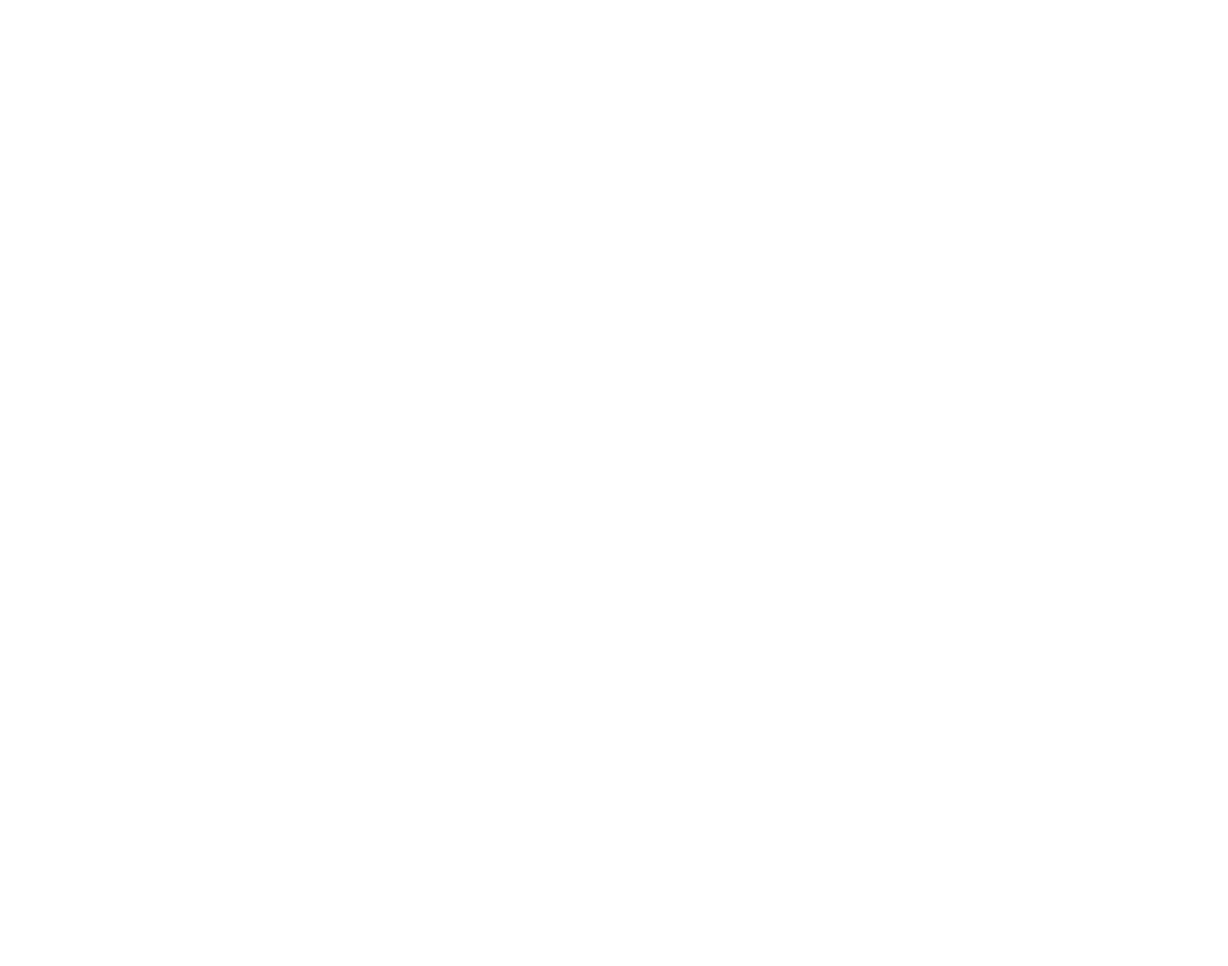
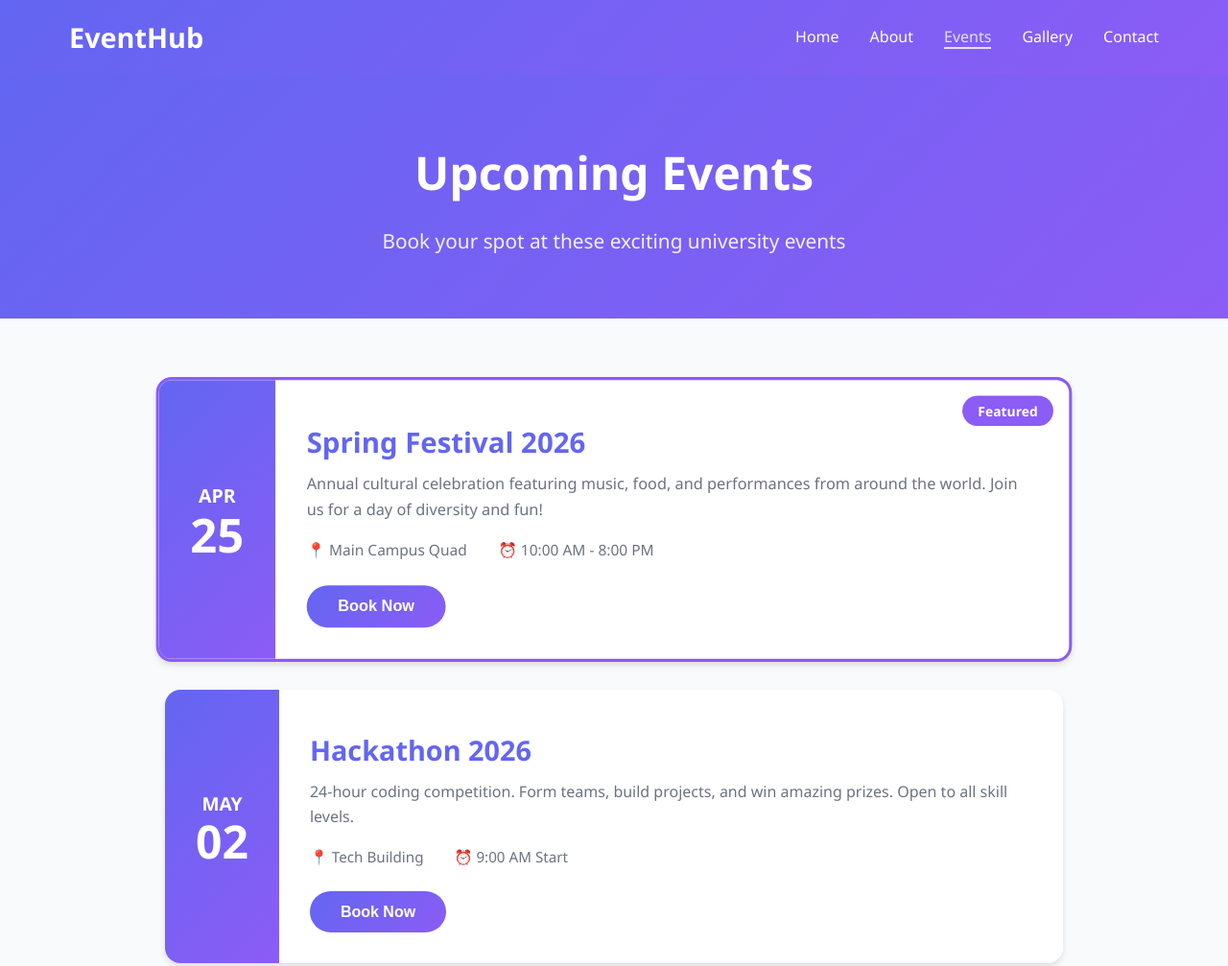
Before and after one commit to AbuHuraraDone/campus-events, a website: page src/packages.html in a window 1280 px wide. Shown: the top 1007 px of the page at 96% size. Before the commit the page ends 800 px from the top, so only its background shows below. Drawn offline with Linux system fonts and the light colour scheme.

Commit message:
Implemented package page

```diff
--- a/src/packages.html
+++ b/src/packages.html
@@ -0,0 +1,117 @@
+<!DOCTYPE html>
+<html lang="en">
+<head>
+    <meta charset="UTF-8">
+    <meta name="viewport" content="width=device-width, initial-scale=1.0">
+    <title>Event Packages</title>
+    <link rel="stylesheet" href="../styles/style.css">
+</head>
+<body>
+    <header class="page-header">
+        <nav class="navbar">
+            <div class="logo">EventHub</div>
+            <ul class="nav-links">
+                <li><a href="index.html">Home</a></li>
+                <li><a href="destination.html">About</a></li>
+                <li><a href="packages.html" class="active">Events</a></li>
+                <li><a href="gallery.html">Gallery</a></li>
+                <li><a href="contact.html">Contact</a></li>
+            </ul>
+        </nav>
+    </header>
+
+    <main>
+        <section class="packages-hero">
+            <h1>Upcoming Events</h1>
+            <p>Book your spot at these exciting university events</p>
+        </section>
+
+        <section class="events-container">
+            <div class="event-card featured">
+                <div class="event-date">
+                    <span class="month">APR</span>
+                    <span class="day">25</span>
+                </div>
+                <div class="event-details">
+                    <span class="event-tag">Featured</span>
+                    <h2>Spring Festival 2026</h2>
+                    <p class="event-desc">Annual cultural celebration featuring music, food, and performances from around the world. Join us for a day of diversity and fun!</p>
+                    <div class="event-meta">
+                        <span>📍 Main Campus Quad</span>
+                        <span>⏰ 10:00 AM - 8:00 PM</span>
+                    </div>
+                    <button class="book-btn">Book Now</button>
+                </div>
+            </div>
+
+            <div class="event-card">
+                <div class="event-date">
+                    <span class="month">MAY</span>
+                    <span class="day">02</span>
+                </div>
+                <div class="event-details">
+                    <h2>Hackathon 2026</h2>
+                    <p class="event-desc">24-hour coding competition. Form teams, build projects, and win amazing prizes. Open to all skill levels.</p>
+                    <div class="event-meta">
+                        <span>📍 Tech Building</span>
+                        <span>⏰ 9:00 AM Start</span>
+                    </div>
+                    <button class="book-btn">Book Now</button>
+                </div>
+            </div>
+
+            <div class="event-card">
+                <div class="event-date">
+                    <span class="month">MAY</span>
+                    <span class="day">15</span>
+                </div>
+                <div class="event-details">
+                    <h2>Career Fair</h2>
+                    <p class="event-desc">Connect with top employers from various industries. Bring your resume and network with recruiters.</p>
+                    <div class="event-meta">
+                        <span>📍 Student Center</span>
+                        <span>⏰ 11:00 AM - 4:00 PM</span>
+                    </div>
+                    <button class="book-btn">Book Now</button>
+                </div>
+            </div>
+
+            <div class="event-card">
+                <div class="event-date">
+                    <span class="month">MAY</span>
+                    <span class="day">22</span>
+                </div>
+                <div class="event-details">
+                    <h2>Sports Tournament</h2>
+                    <p class="event-desc">Inter-departmental sports competition featuring basketball, volleyball, and track events.</p>
+                    <div class="event-meta">
+                        <span>📍 Athletic Complex</span>
+                        <span>⏰ All Day</span>
+                    </div>
+                    <button class="book-btn">Book Now</button>
+                </div>
+            </div>
+
+            <div class="event-card">
+                <div class="event-date">
+                    <span class="month">JUN</span>
+                    <span class="day">05</span>
+                </div>
+                <div class="event-details">
+                    <h2>Graduation Gala</h2>
+                    <p class="event-desc">Formal dinner and celebration for graduating students. Limited seats available.</p>
+                    <div class="event-meta">
+                        <span>📍 Grand Ballroom</span>
+                        <span>⏰ 6:00 PM - 11:00 PM</span>
+                    </div>
+                    <button class="book-btn">Book Now</button>
+                </div>
+            </div>
+        </section>
+    </main>
+
+    <footer>
+        <p>&copy; 2026 University Events. All rights reserved.</p>
+    </footer>
+</body>
+</html>
--- a/styles/style.css
+++ b/styles/style.css
@@ -812,3 +812,217 @@ footer {
         font-size: 0.9rem;
     }
 }
+
+
+
+
+
+/* packages.css - Event Packages Page Styles */
+
+
+
+/* Header */
+.page-header {
+    background: linear-gradient(135deg, var(--primary-color), var(--secondary-color));
+    color: var(--white);
+    padding: 1rem 0;
+    box-shadow: 0 2px 10px rgba(0,0,0,0.1);
+}
+
+.navbar {
+    max-width: 1200px;
+    margin: 0 auto;
+    padding: 0 2rem;
+    display: flex;
+    justify-content: space-between;
+    align-items: center;
+}
+
+.logo {
+    font-size: 1.8rem;
+    font-weight: bold;
+}
+
+.nav-links {
+    display: flex;
+    list-style: none;
+    gap: 2rem;
+}
+
+.nav-links a {
+    color: var(--white);
+    text-decoration: none;
+    font-weight: 500;
+    transition: opacity 0.3s;
+}
+
+.nav-links a:hover,
+.nav-links a.active {
+    opacity: 0.8;
+    border-bottom: 2px solid var(--white);
+}
+
+/* Hero Section */
+.packages-hero {
+    text-align: center;
+    padding: 4rem 2rem;
+    background: linear-gradient(135deg, var(--primary-color), var(--secondary-color));
+    color: var(--white);
+}
+
+.packages-hero h1 {
+    font-size: 3rem;
+    margin-bottom: 1rem;
+}
+
+.packages-hero p {
+    font-size: 1.3rem;
+    opacity: 0.9;
+}
+
+/* Events Container */
+.events-container {
+    max-width: 1000px;
+    margin: 4rem auto;
+    padding: 0 2rem;
+    display: flex;
+    flex-direction: column;
+    gap: 2rem;
+}
+
+/* Event Card */
+.event-card {
+    display: flex;
+    background: var(--white);
+    border-radius: 16px;
+    overflow: hidden;
+    box-shadow: 0 4px 6px rgba(0,0,0,0.1);
+    transition: transform 0.3s, box-shadow 0.3s;
+}
+
+.event-card:hover {
+    transform: translateX(10px);
+    box-shadow: 0 10px 30px rgba(220, 38, 38, 0.2);
+}
+
+.event-card.featured {
+    border: 3px solid var(--secondary-color);
+    transform: scale(1.02);
+}
+
+.event-card.featured:hover {
+    transform: scale(1.02) translateX(10px);
+}
+
+/* Date Block */
+.event-date {
+    background: linear-gradient(135deg, var(--primary-color), var(--secondary-color));
+    color: var(--white);
+    padding: 2rem;
+    display: flex;
+    flex-direction: column;
+    align-items: center;
+    justify-content: center;
+    min-width: 100px;
+}
+
+.event-date .month {
+    font-size: 1.2rem;
+    font-weight: bold;
+    text-transform: uppercase;
+}
+
+.event-date .day {
+    font-size: 3rem;
+    font-weight: bold;
+    line-height: 1;
+}
+
+/* Event Details */
+.event-details {
+    padding: 2rem;
+    flex: 1;
+    position: relative;
+}
+
+.event-tag {
+    position: absolute;
+    top: 1rem;
+    right: 1rem;
+    background: var(--secondary-color);
+    color: var(--white);
+    padding: 0.3rem 1rem;
+    border-radius: 20px;
+    font-size: 0.85rem;
+    font-weight: bold;
+}
+
+.event-details h2 {
+    color: var(--primary-color);
+    font-size: 1.8rem;
+    margin-bottom: 0.5rem;
+    margin-top: 0.5rem;
+}
+
+.event-desc {
+    color: var(--text-light);
+    margin-bottom: 1rem;
+    line-height: 1.6;
+}
+
+.event-meta {
+    display: flex;
+    gap: 2rem;
+    margin-bottom: 1.5rem;
+    color: var(--text-light);
+    font-size: 0.95rem;
+}
+
+.book-btn {
+    background: linear-gradient(135deg, var(--primary-color), var(--secondary-color));
+    color: var(--white);
+    border: none;
+    padding: 0.8rem 2rem;
+    border-radius: 25px;
+    font-size: 1rem;
+    font-weight: bold;
+    cursor: pointer;
+    transition: transform 0.3s, box-shadow 0.3s;
+}
+
+.book-btn:hover {
+    transform: translateY(-2px);
+    box-shadow: 0 5px 15px rgba(220, 38, 38, 0.4);
+}
+
+/* Footer */
+footer {
+    text-align: center;
+    padding: 2rem;
+    background-color: var(--text-dark);
+    color: var(--white);
+    margin-top: 4rem;
+}
+
+/* Responsive */
+@media (max-width: 768px) {
+    .event-card {
+        flex-direction: column;
+    }
+
+    .event-date {
+        flex-direction: row;
+        gap: 1rem;
+        padding: 1rem;
+    }
+
+    .event-meta {
+        flex-direction: column;
+        gap: 0.5rem;
+    }
+
+    .navbar {
+        flex-direction: column;
+        gap: 1rem;
+    }
+}
```
